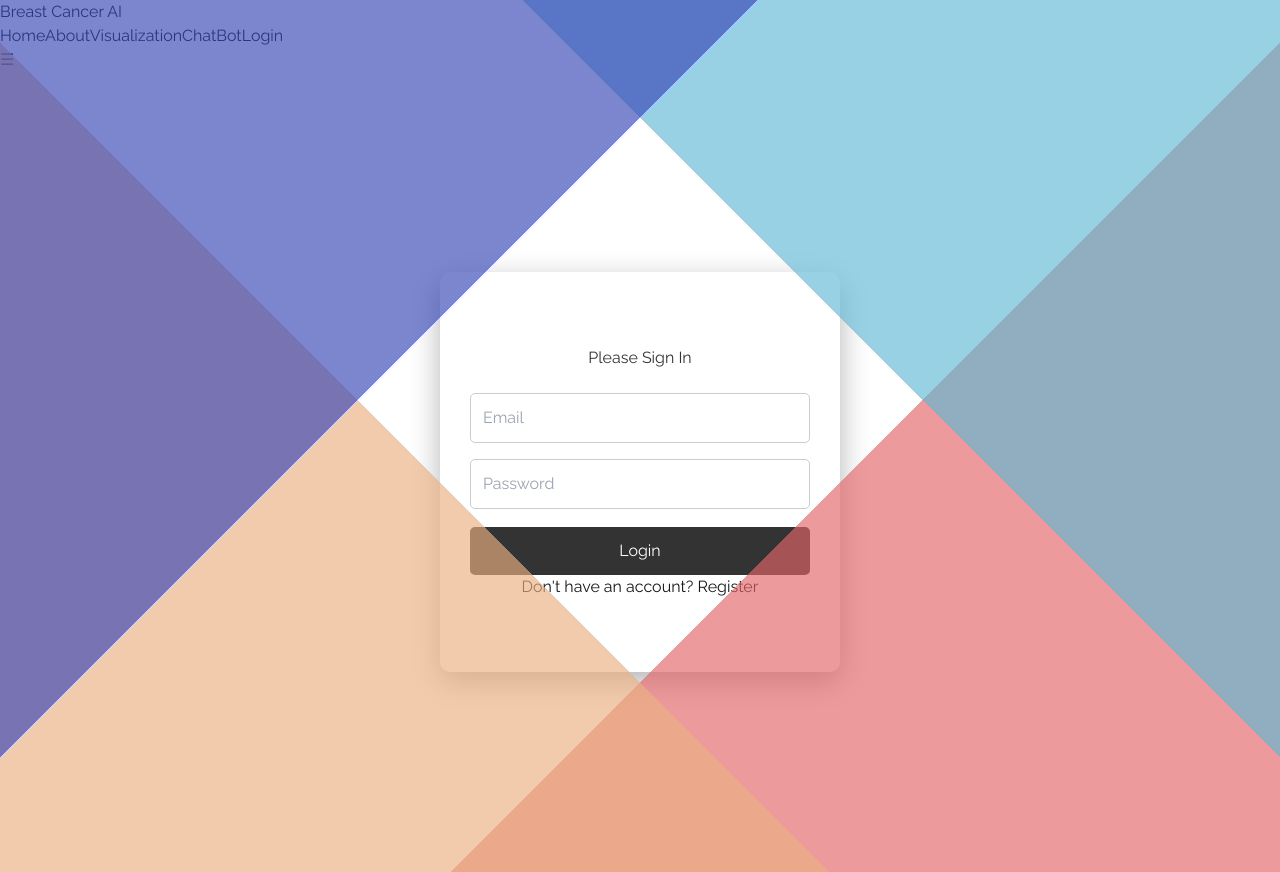
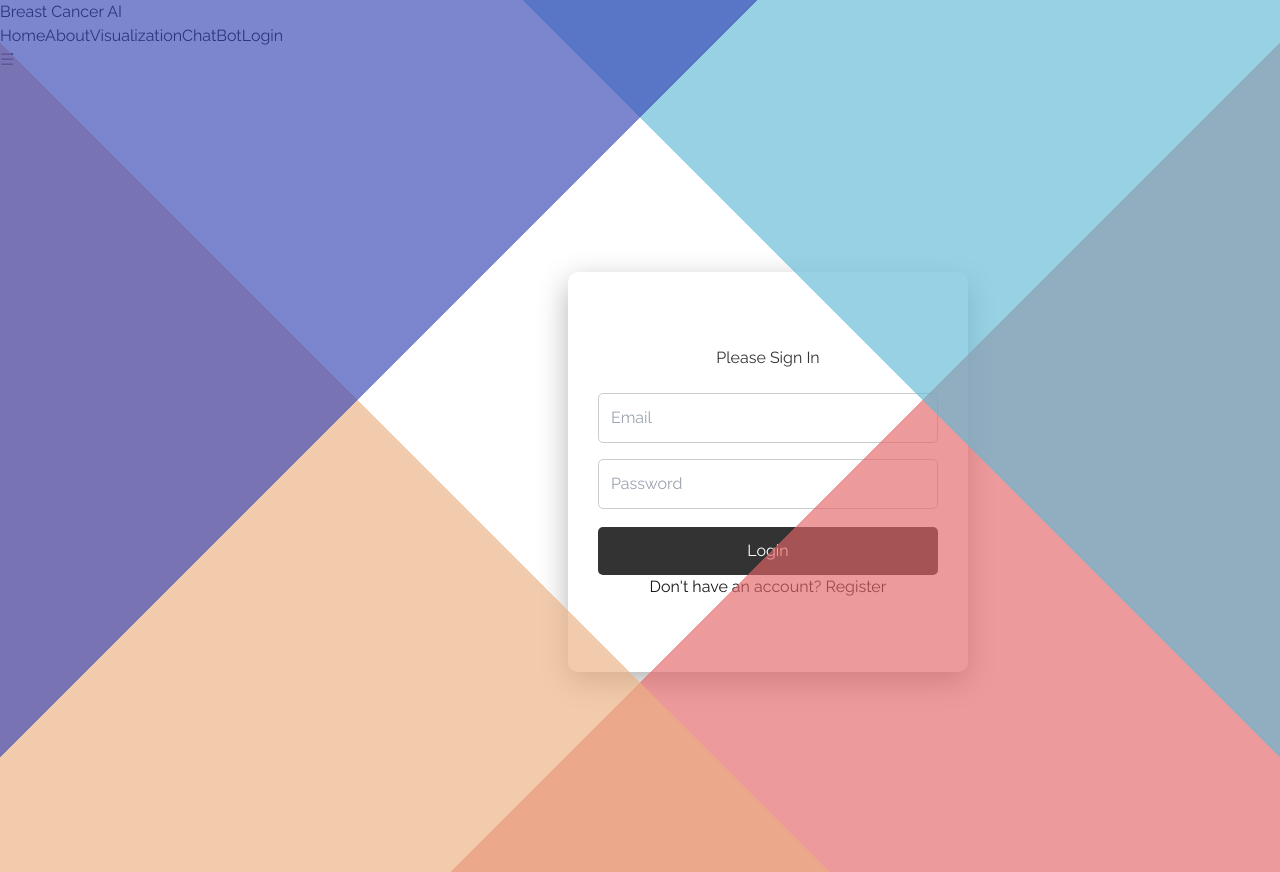
Before and after one commit to ANikfarjam/GeneScope, a Next.js app in the folder front/: page /login in a window 1280 px wide. Built offline with nearby package versions, Linux system fonts and the light colour scheme; no server answers.

Commit message:
fixed routing issue

```diff
--- a/front/src/app/login/page.tsx
+++ b/front/src/app/login/page.tsx
@@ -1,7 +1,7 @@
 "use client";
 
 import { useState } from "react";
-import { useRouter } from "next/router";
+import { useRouter } from "next/navigation";
 import { login } from "../auth";
 import Link from "next/link";
 import "../styles/login.css"; // Import CSS for styling
--- a/front/src/app/styles/login.css
+++ b/front/src/app/styles/login.css
@@ -82,7 +82,7 @@ body {
   width: 400px;
   height: 400px;
   top: 50%;
-  left: 50%;
+  left: 60%;
   transform: translate(-50%, -50%);
   display: flex;
   flex-direction: column;
```
